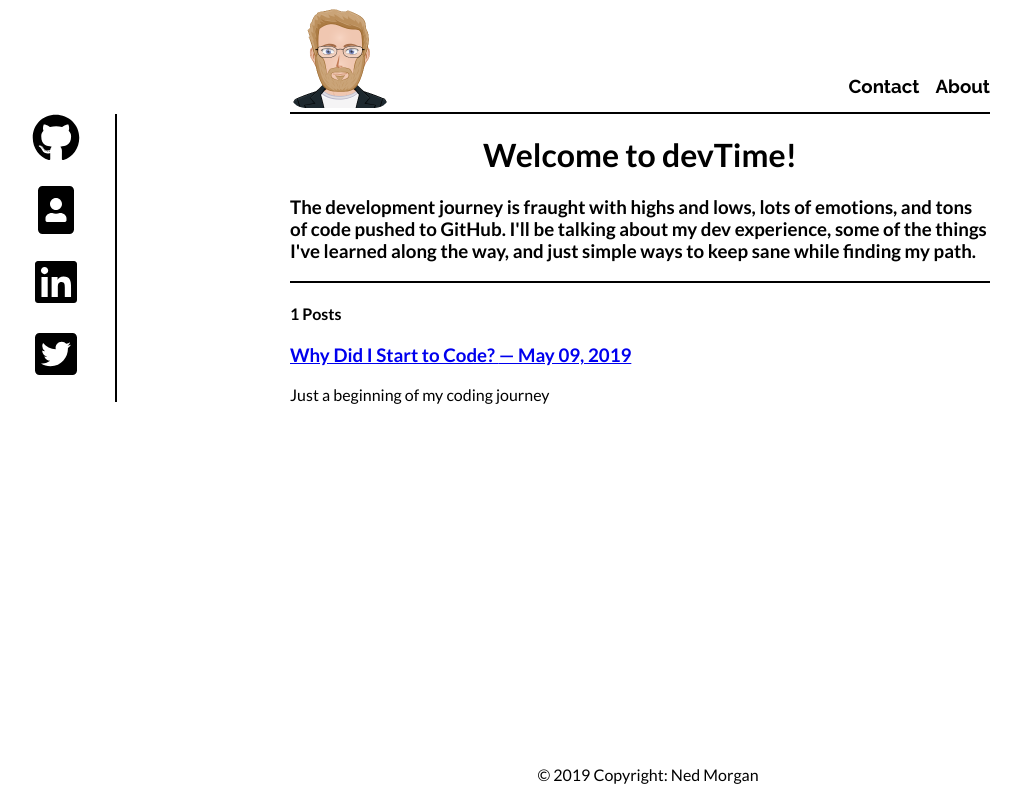
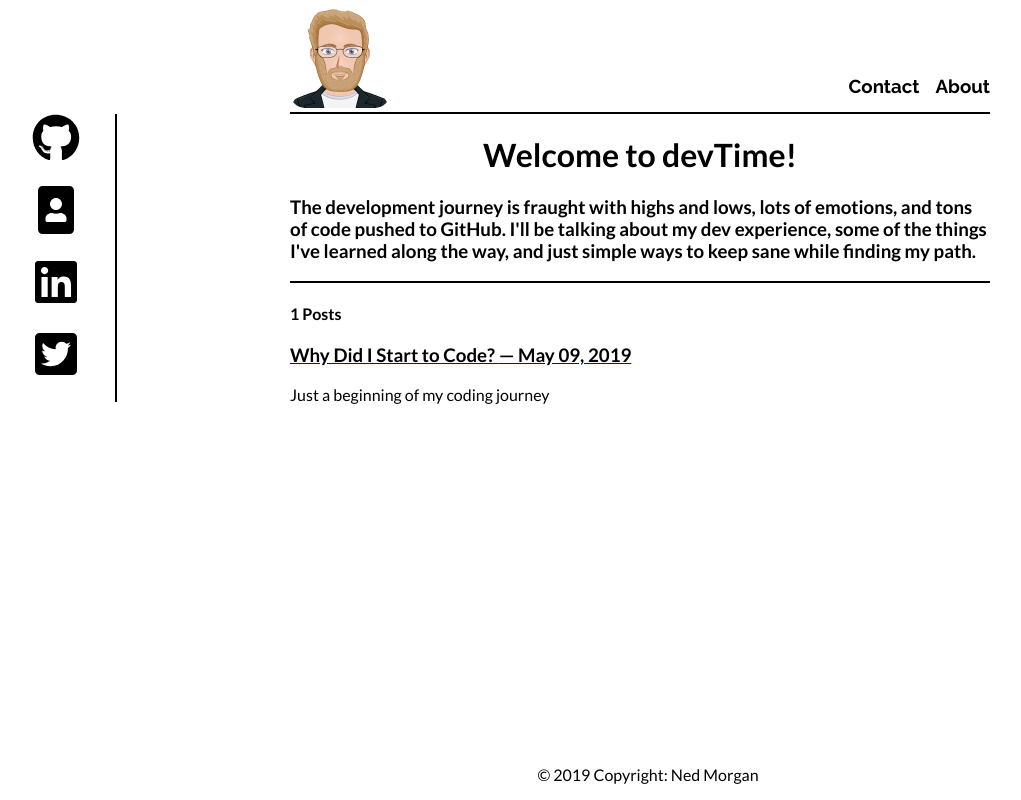
Before and after one commit to nedmorgan/ned-blog, a Gatsby site: page / in a window 1280 px wide. Shown: the whole page, without its empty margins (0-1021 px from the left). Built offline with nearby package versions, Linux system fonts and the light colour scheme; Gatsby itself is replaced by a stand-in of ours.

Commit message:
able to query logo with graphql

```diff
--- a/src/components/layout.js
+++ b/src/components/layout.js
@@ -37,6 +37,20 @@ export default ({ children }) => {
   const data = useStaticQuery(
     graphql`
       query {
+        allFile {
+          edges {
+            node {
+              childImageSharp {
+                id
+                original {
+                  width
+                  height
+                  src
+                }
+              }
+            }
+          }
+        }
         site {
           siteMetadata {
             title
@@ -45,6 +59,8 @@ export default ({ children }) => {
       }
     `
   )
+  console.log(data.allFile.edges[0].node.childImageSharp.original.src)
+
   return (
     <div>
       <LayoutContainer>
@@ -68,7 +84,10 @@ export default ({ children }) => {
         </Helmet>
         <div>
           <Link className={`nav-image`} to={`/`}>
-            <img src={`ned_avatar.png`} alt={`Ned's Avatar`} />
+            <img
+              src={data.allFile.edges[0].node.childImageSharp.original.src}
+              alt={`Ned's Avatar`}
+            />
           </Link>
           <Link className={`nav-link`} to={`/about/`}>
             <h3 className={`nav-text`}>About</h3>
--- a/src/pages/index.js
+++ b/src/pages/index.js
@@ -20,6 +20,16 @@ const IndexContainer = styled.div`
     width: 700px;
     background-color: black;
   }
+
+  .blog-title {
+    color: black;
+    text-decoration: none;
+  }
+
+  .blog-title:hover {
+    color: #149cea;
+    cursor: pointer;
+  }
 `
 
 export default ({ data }) => {
@@ -40,7 +50,7 @@ export default ({ data }) => {
         {data.allMarkdownRemark.edges.map(({ node }) => (
           <div key={node.id}>
             <Link to={node.fields.slug}>
-              <h3>
+              <h3 className="blog-title">
                 {node.frontmatter.title} <span>— {node.frontmatter.date}</span>
               </h3>
             </Link>
```
Also changed, not shown: src/templates/blog-post.js (+9 -2 lines).
